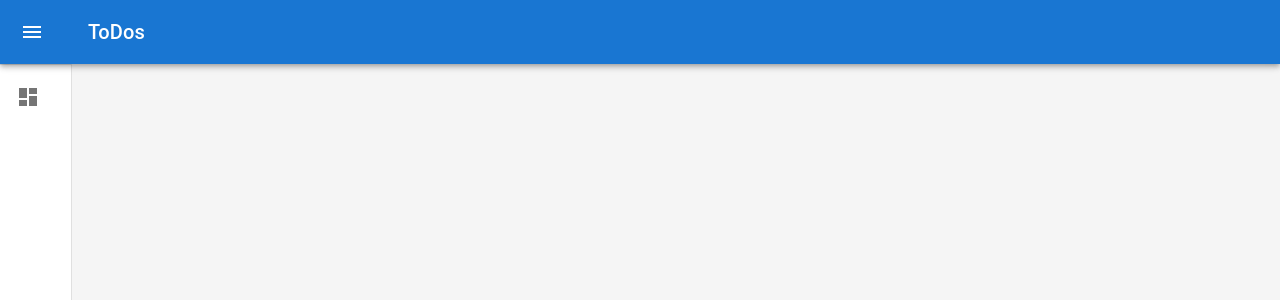
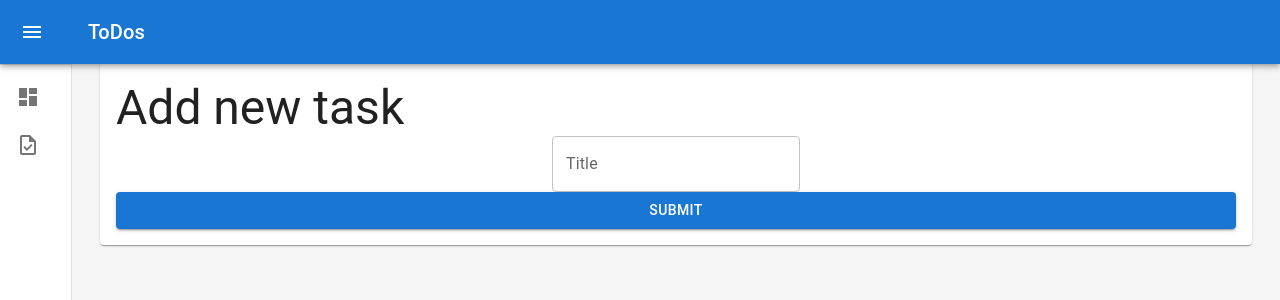
Before and after one commit to adamfoxman/ToDoAppJs, a React (Create React App) app in the folder src/clientApp/to-do-app/: page /todos/add in a window 1280 px wide. Before the commit this address had no page. Shown: the top 300 px of the page. Built offline with nearby package versions, Linux system fonts and the light colour scheme.

Commit message:
WIP toDo cratinh

```diff
--- a/src/clientApp/to-do-app/package.json
+++ b/src/clientApp/to-do-app/package.json
@@ -15,12 +15,14 @@
     "@types/node": "^16.18.55",
     "@types/react": "^18.2.24",
     "@types/react-dom": "^18.2.8",
+    "formik": "^2.4.5",
     "react": "^18.2.0",
     "react-dom": "^18.2.0",
     "react-router-dom": "^6.16.0",
     "react-scripts": "5.0.1",
     "typescript": "^4.9.5",
-    "web-vitals": "^2.1.4"
+    "web-vitals": "^2.1.4",
+    "yup": "^1.3.2"
   },
   "scripts": {
     "start": "react-scripts start",
--- a/src/clientApp/to-do-app/src/components/Drawer/Drawer.tsx
+++ b/src/clientApp/to-do-app/src/components/Drawer/Drawer.tsx
@@ -12,6 +12,9 @@ import MuiDrawer, { DrawerProps as MuiDrawerProps } from "@mui/material/Drawer";
 import { FunctionComponent } from "react";
 import ChevronLeftIcon from "@mui/icons-material/ChevronLeft";
 import DashboardIcon from "@mui/icons-material/Dashboard";
+import { Link } from "react-router-dom";
+import { paths } from "config";
+import TaskOutlinedIcon from "@mui/icons-material/TaskOutlined";
 
 export interface DrawerProps extends MuiDrawerProps {
    open?: boolean;
@@ -63,11 +66,17 @@ const AppDrawer: FunctionComponent<DrawerProps> = (props) => {
          </Toolbar>
          <Divider />
          <List component="nav">
-            <ListItemButton>
+            <ListItemButton component={Link} to={paths.main}>
                <ListItemIcon>
                   <DashboardIcon />
                </ListItemIcon>
                <ListItemText primary="Main Page" />
+            </ListItemButton>
+            <ListItemButton component={Link} to={paths.todos}>
+               <ListItemIcon>
+                  <TaskOutlinedIcon />
+               </ListItemIcon>
+               <ListItemText primary="Todos" />
             </ListItemButton>
          </List>
       </Drawer>
--- /dev/null
+++ b/src/clientApp/to-do-app/src/components/FormikTextField.tsx
@@ -0,0 +1,30 @@
+import { TextField, TextFieldProps } from "@mui/material";
+import { FormikProps } from "formik";
+
+type FormikTextFieldProps<T> = TextFieldProps & {
+   formikPropertyName: keyof T;
+   formikProps: FormikProps<T>;
+};
+
+const FormikTextField = <T,>(props: FormikTextFieldProps<T>) => {
+   const { formikPropertyName, formikProps, ...otherProps } = props;
+   console.log(props);
+   return (
+      <TextField
+         {...otherProps}
+         value={formikProps.values[formikPropertyName]}
+         onChange={formikProps.handleChange}
+         onBlur={formikProps.handleBlur}
+         error={
+            formikProps.touched[formikPropertyName] &&
+            Boolean(formikProps.errors[formikPropertyName])
+         }
+         helperText={
+            formikProps.touched[formikPropertyName] &&
+            (formikProps.errors[formikPropertyName] as string)
+         }
+      />
+   );
+};
+
+export default FormikTextField;
--- a/src/clientApp/to-do-app/src/components/Layout/Layout.tsx
+++ b/src/clientApp/to-do-app/src/components/Layout/Layout.tsx
@@ -1,4 +1,4 @@
-import { Box, Toolbar } from "@mui/material";
+import { Box, Container, Paper, Toolbar } from "@mui/material";
 import { FunctionComponent, PropsWithChildren, useState } from "react";
 import AppBar from "components/AppBar/AppBar";
 import Drawer from "components/Drawer/Drawer";
@@ -38,7 +38,9 @@ const Layout: FunctionComponent<LayoutProps> = ({
             }}
          >
             <Toolbar />
-            {children}
+            <Container>
+               <Paper sx={{ padding: 2 }}>{children}</Paper>
+            </Container>
          </Box>
       </Box>
    );
--- /dev/null
+++ b/src/clientApp/to-do-app/src/components/ToDoForm/ToDoForm.tsx
@@ -0,0 +1,46 @@
+import { FunctionComponent } from "react";
+import { Field, Form, Formik } from "formik";
+import { ToDoValues, useForm } from "./ToDoForm.utils";
+import { Button, Grid } from "@mui/material";
+import FormikTextField from "components/FormikTextField";
+
+interface TodoFormProps {
+   onCreated: () => void;
+}
+
+const TodoForm: FunctionComponent<TodoFormProps> = () => {
+   const formProps = useForm();
+   return (
+      <Formik
+         initialValues={formProps.initialValues}
+         onSubmit={formProps.onSubmit}
+      >
+         {(props) => (
+            <Form>
+               <Grid container justifyContent="center" spacing={4}>
+                  <Grid item>
+                     <FormikTextField<ToDoValues>
+                        fullWidth
+                        id="title"
+                        name="title"
+                        label="Title"
+                        formikProps={props}
+                        formikPropertyName="title"
+                     />
+                  </Grid>
+               </Grid>
+               <Button
+                  color="primary"
+                  variant="contained"
+                  fullWidth
+                  type="submit"
+               >
+                  Submit
+               </Button>
+            </Form>
+         )}
+      </Formik>
+   );
+};
+
+export default TodoForm;
--- /dev/null
+++ b/src/clientApp/to-do-app/src/components/ToDoForm/ToDoForm.utils.ts
@@ -0,0 +1,35 @@
+import { Schema, date, object, string } from "yup";
+
+export interface ToDoValues {
+   title: string;
+   description: string;
+   dueDate?: Date;
+}
+
+export const initialValues: ToDoValues = {
+   title: "",
+   description: "",
+   dueDate: new Date(),
+};
+
+export const useValidationSchema = (): Schema<ToDoValues> => {
+   return object({
+      title: string()
+         .required("Title is required")
+         .min(3, "Title is too short"),
+      description: string().required("Description is required"),
+      dueDate: date().min(new Date(), "Due date must be in the future"),
+   });
+};
+
+export const useOnSubmit = () => {
+   return async (values: ToDoValues) => {
+      console.log(values);
+   };
+};
+
+export const useForm = () => {
+   const validationSchema = useValidationSchema();
+   const onSubmit = useOnSubmit();
+   return { initialValues, validationSchema, onSubmit };
+};
--- a/src/clientApp/to-do-app/src/config/paths.ts
+++ b/src/clientApp/to-do-app/src/config/paths.ts
@@ -1,5 +1,7 @@
 const paths = {
    main: "/",
+   todos: "/todos",
+   addTodo: "/todos/add",
 };
 
 export default paths;
--- /dev/null
+++ b/src/clientApp/to-do-app/src/pages/AddToDoPage.tsx
@@ -0,0 +1,28 @@
+import { useEffect, useState } from "react";
+import { useNavigate } from "react-router";
+import { paths } from "config";
+import { Typography } from "@mui/material";
+import TodoForm from "components/ToDoForm/ToDoForm";
+
+const AddTodoPage = () => {
+   const [created, setCreated] = useState<boolean>(false);
+   const navigate = useNavigate();
+
+   const onCreated = () => {
+      setCreated(true);
+   };
+
+   useEffect(() => {
+      if (created) {
+         navigate(paths.todos);
+      }
+   }, [created, navigate]);
+   return (
+      <>
+         <Typography variant="h3">Add new task</Typography>
+         <TodoForm onCreated={onCreated} />
+      </>
+   );
+};
+
+export default AddTodoPage;
--- a/src/clientApp/to-do-app/src/pages/MainPage.tsx
+++ b/src/clientApp/to-do-app/src/pages/MainPage.tsx
@@ -1,13 +1,7 @@
-import { Container, Paper, Typography } from "@mui/material";
+import { Typography } from "@mui/material";
 
 const MainPage = () => {
-   return (
-      <Container>
-         <Paper>
-            <Typography variant="h1">Witaj na stronie głównej!</Typography>
-         </Paper>
-      </Container>
-   );
+   return <Typography variant="h1">Witaj na stronie głównej!</Typography>;
 };
 
 export default MainPage;
--- /dev/null
+++ b/src/clientApp/to-do-app/src/pages/ToDosPage.tsx
@@ -0,0 +1,24 @@
+import { Grid, IconButton, Typography } from "@mui/material";
+import AddCircleOutlineOutlinedIcon from "@mui/icons-material/AddCircleOutlineOutlined";
+import { Link } from "react-router-dom";
+import { paths } from "config";
+
+const ToDosPage = () => {
+   return (
+      <>
+         <Grid container justifyContent="space-beetwen">
+            <Grid item xs={11}>
+               <Typography variant="h3">Lista zadań</Typography>
+            </Grid>
+            <Grid item xs={1}>
+               <IconButton size="large" component={Link} to={paths.addTodo}>
+                  <AddCircleOutlineOutlinedIcon fontSize="inherit" />
+               </IconButton>
+            </Grid>
+         </Grid>
+         <Grid container>here will be a list of todos</Grid>
+      </>
+   );
+};
+
+export default ToDosPage;
--- a/src/clientApp/to-do-app/src/routes.ts
+++ b/src/clientApp/to-do-app/src/routes.ts
@@ -1,11 +1,21 @@
 import { ModuleRoute } from "shared/types/config";
 import MainPage from "./pages/MainPage";
+import TodosPage from "./pages/ToDosPage";
+import AddTodoPage from "./pages/AddToDoPage";
 
 const routes: ModuleRoute[] = [
    {
       path: "/",
       Component: () => MainPage(),
    },
+   {
+      path: "/todos",
+      Component: () => TodosPage(),
+   },
+   {
+      path: "/todos/add",
+      Component: () => AddTodoPage(),
+   },
 ];
 
 export default routes;
```
Also changed, not shown: 1 other file (tests, documents, lock files or other folders).
